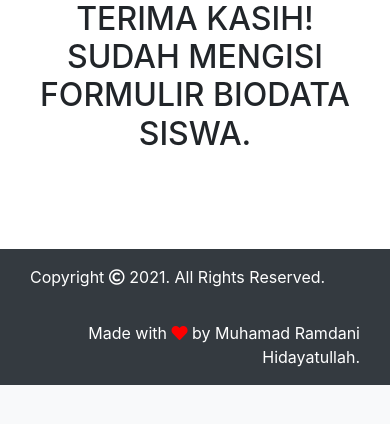
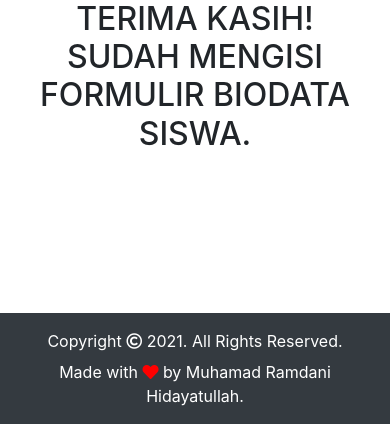
Before and after one commit to mrh275/biodata, a CodeIgniter 4 app: template app/Views/front/done.php in a window 390 px wide. Shown: the part 727-1151 px from the top of the page. Before the commit the page ends 1112 px from the top, so only its background shows below. Run offline with PHP 8.4 and a stand-in for CodeIgniter, Linux system fonts and the light colour scheme; the template is opened without the code that fills it, so the values that code supplies are empty; some libraries are stand-ins or nearby versions.

Commit message:
Add margin-bottom for level 2 heading on finsh layout

```diff
--- a/public/asset/css/style.css
+++ b/public/asset/css/style.css
@@ -31,6 +31,10 @@ section form.berkas-upload hr {
   color: #343a40;
   background-color: #343a40;
   opacity: 0.5;
+}
+
+section h2.finish {
+  margin-bottom: 7rem !important;
 }
 
 footer.container-fluid {
@@ -67,6 +71,18 @@ footer.container-fluid .foot .fa-heart {
   }
 }
 
+@media (max-width: 767px) {
+  footer div.row div.col-lg-6 {
+    text-align: center !important;
+  }
+  footer div.row div.foot-up {
+    margin-bottom: 0.2rem !important;
+  }
+  footer div.row div.foot {
+    margin-top: 0.2rem !important;
+  }
+}
+
 @media (max-width: 470px) {
   header .col-lg-1,
   .col-lg-11 {
@@ -84,5 +100,14 @@ footer.container-fluid .foot .fa-heart {
   header .col-lg-11 h2.brand {
     font-size: 6vw;
   }
+  footer div.row div.col-lg-6 {
+    text-align: center !important;
+  }
+  footer div.row div.foot-up {
+    margin-bottom: 0.2rem !important;
+  }
+  footer div.row div.foot {
+    margin-top: 0.2rem !important;
+  }
 }
 /*# sourceMappingURL=style.css.map */
--- a/public/asset/css/style.scss
+++ b/public/asset/css/style.scss
@@ -30,6 +30,9 @@ section {
       background-color: #343a40;
       opacity: 0.5;
     }
+  }
+  h2.finish {
+    margin-bottom: 7rem !important;
   }
 }
 
@@ -65,6 +68,22 @@ footer.container-fluid {
   }
 }
 
+@media (max-width: 767px) {
+  footer {
+    div.row {
+      div.col-lg-6 {
+        text-align: center !important;
+      }
+      div.foot-up {
+        margin-bottom: 0.2rem !important;
+      }
+      div.foot {
+        margin-top: 0.2rem !important;
+      }
+    }
+  }
+}
+
 @media (max-width: 470px) {
   header .col-lg-1,
   .col-lg-11 {
@@ -78,4 +97,17 @@ footer.container-fluid {
       font-size: 6vw;
     }
   }
+  footer {
+    div.row {
+      div.col-lg-6 {
+        text-align: center !important;
+      }
+      div.foot-up {
+        margin-bottom: 0.2rem !important;
+      }
+      div.foot {
+        margin-top: 0.2rem !important;
+      }
+    }
+  }
 }
```
Also changed, not shown: 1 other file.
